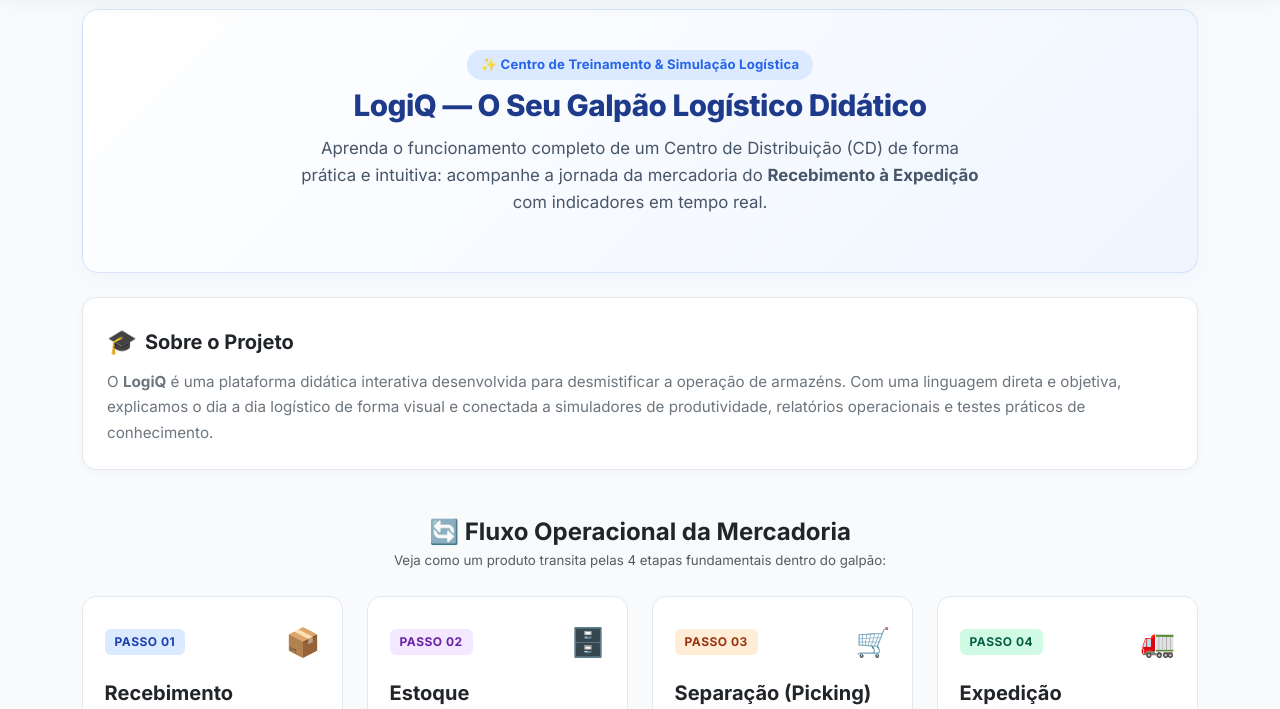
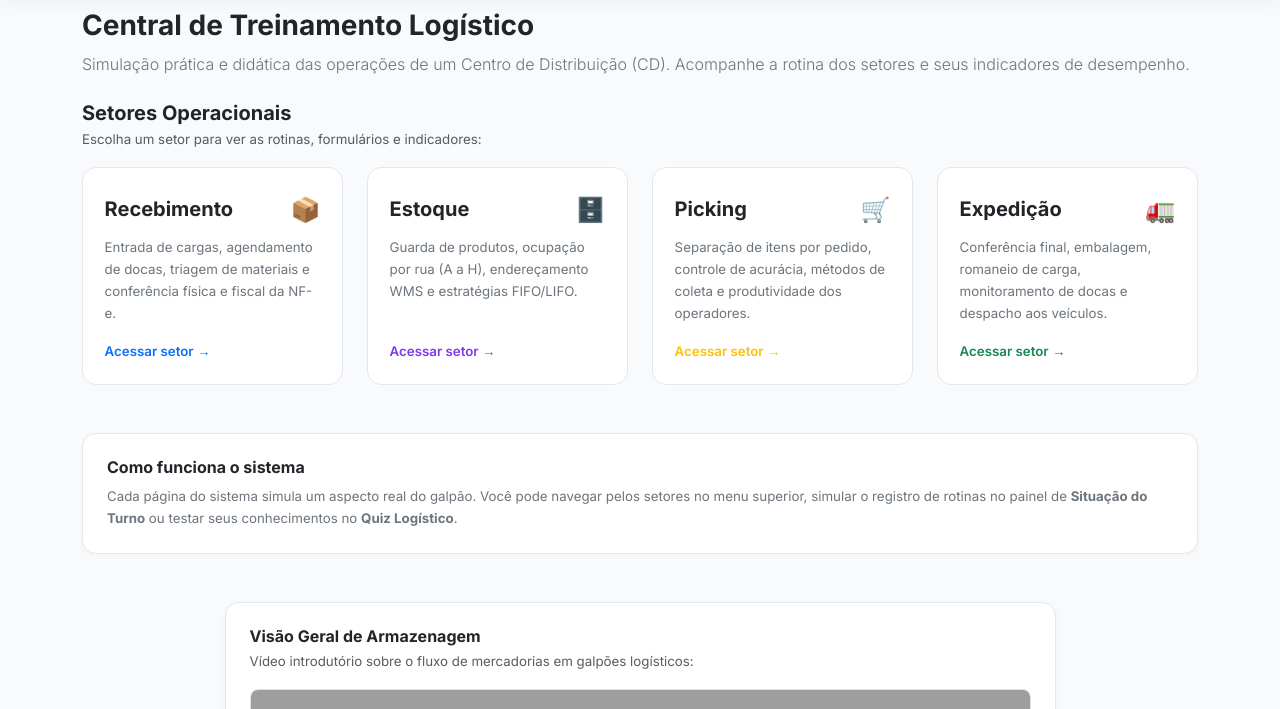
Before and after one commit to Vec-olegario/LogicQ, a Flask app: page / in a window 1280 px wide. Shown: the part 71-780 px from the top of the page. Run offline with Flask 3, Linux system fonts and the light colour scheme; some libraries are stand-ins or nearby versions; grey boxes are pictures that could not be loaded.

Commit message:
style: remove badges de passo 1 2 3 4 e deixa o layout limpo e humano

```diff
--- a/templates/inicio.html
+++ b/templates/inicio.html
@@ -3,134 +3,112 @@
 {% block content %}
 
 <!-- ══════════════════════════════════════════════════════
-     HERO BANNER PRINCIPAL (Elegante & Clean)
+     CABEÇALHO DA PÁGINA (Clean & Humano)
      ══════════════════════════════════════════════════════ -->
-<div class="hero-banner-custom mb-4 text-center">
-    <div class="hero-badge mb-2">✨ Centro de Treinamento & Simulação Logística</div>
-    <h1 class="hero-title-main">LogiQ — O Seu Galpão Logístico Didático</h1>
-    <p class="hero-subtitle-main mx-auto">
-        Aprenda o funcionamento completo de um Centro de Distribuição (CD) de forma prática e intuitiva:
-        acompanhe a jornada da mercadoria do <strong>Recebimento à Expedição</strong> com indicadores em tempo real.
+<div class="mb-4">
+    <h1 class="fw-bold text-dark mb-2">Central de Treinamento Logístico</h1>
+    <p class="text-secondary lead fs-6 mb-0">
+        Simulação prática e didática das operações de um Centro de Distribuição (CD). Acompanhe a rotina dos setores e seus indicadores de desempenho.
     </p>
 </div>
 
 <!-- ══════════════════════════════════════════════════════
-     SOBRE O PROJETO
-     ══════════════════════════════════════════════════════ -->
-<div class="card-custom mb-5">
-    <div class="d-flex align-items-center gap-2 mb-2">
-        <span class="fs-4">🎓</span>
-        <h3 class="h5 mb-0 fw-bold text-dark">Sobre o Projeto</h3>
-    </div>
-    <p class="text-secondary mb-0">
-        O <strong>LogiQ</strong> é uma plataforma didática interativa desenvolvida para desmistificar a operação de armazéns.
-        Com uma linguagem direta e objetiva, explicamos o dia a dia logístico de forma visual e conectada a simuladores de produtividade,
-        relatórios operacionais e testes práticos de conhecimento.
-    </p>
-</div>
-
-<!-- ══════════════════════════════════════════════════════
-     CADEIA DE VALOR LOGÍSTICA (PIPELINE OPERACIONAL 4 PASSOS)
+     SETORES OPERACIONAIS (CARDS LIMPOS SEM BADGES DE PASSO OU EMOJIS DE IA)
      ══════════════════════════════════════════════════════ -->
 <div class="mb-5">
-    <div class="text-center mb-4">
-        <h2 class="h4 fw-bold text-dark mb-1">🔄 Fluxo Operacional da Mercadoria</h2>
-        <p class="text-muted small">Veja como um produto transita pelas 4 etapas fundamentais dentro do galpão:</p>
+    <div class="mb-3">
+        <h2 class="h5 fw-bold text-dark mb-1">Setores Operacionais</h2>
+        <p class="text-muted small mb-0">Escolha um setor para ver as rotinas, formulários e indicadores:</p>
     </div>
 
     <div class="row g-4">
-        <!-- Passo 1: Recebimento -->
+        <!-- Recebimento -->
         <div class="col-12 col-md-6 col-xl-3">
             <a href="/recebimento" class="sector-pipeline-card sector-blue h-100 d-flex flex-column text-decoration-none">
-                <div class="d-flex align-items-center justify-content-between mb-3">
-                    <span class="pipeline-badge badge-blue">Passo 01</span>
-                    <span class="pipeline-icon">📦</span>
+                <div class="d-flex align-items-center justify-content-between mb-2">
+                    <h3 class="h5 fw-bold text-dark mb-0">Recebimento</h3>
+                    <span class="fs-4">📦</span>
                 </div>
-                <h4 class="h5 fw-bold text-dark mb-2">Recebimento</h4>
                 <p class="text-secondary small flex-grow-1 mb-3">
-                    A mercadoria chega ao galpão. É feito o agendamento de doca, descarregamento e conferência física e fiscal da NF-e.
+                    Entrada de cargas, agendamento de docas, triagem de materiais e conferência física e fiscal da NF-e.
                 </p>
                 <div class="pipeline-footer text-primary fw-semibold small">
-                    Explorar Recebimento →
+                    Acessar setor →
                 </div>
             </a>
         </div>
 
-        <!-- Passo 2: Estoque -->
+        <!-- Estoque -->
         <div class="col-12 col-md-6 col-xl-3">
             <a href="/estoque" class="sector-pipeline-card sector-purple h-100 d-flex flex-column text-decoration-none">
-                <div class="d-flex align-items-center justify-content-between mb-3">
-                    <span class="pipeline-badge badge-purple">Passo 02</span>
-                    <span class="pipeline-icon">🗄️</span>
+                <div class="d-flex align-items-center justify-content-between mb-2">
+                    <h3 class="h5 fw-bold text-dark mb-0">Estoque</h3>
+                    <span class="fs-4">🗄️</span>
                 </div>
-                <h4 class="h5 fw-bold text-dark mb-2">Estoque</h4>
                 <p class="text-secondary small flex-grow-1 mb-3">
-                    Armazenamento estratégico dos produtos. Controle de ocupação por rua (A-H), endereçamento WMS e giro FIFO/LIFO.
+                    Guarda de produtos, ocupação por rua (A a H), endereçamento WMS e estratégias FIFO/LIFO.
                 </p>
                 <div class="pipeline-footer text-purple fw-semibold small">
-                    Explorar Estoque →
+                    Acessar setor →
                 </div>
             </a>
         </div>
 
-        <!-- Passo 3: Picking -->
+        <!-- Picking -->
         <div class="col-12 col-md-6 col-xl-3">
             <a href="/picking" class="sector-pipeline-card sector-orange h-100 d-flex flex-column text-decoration-none">
-                <div class="d-flex align-items-center justify-content-between mb-3">
-                    <span class="pipeline-badge badge-orange">Passo 03</span>
-                    <span class="pipeline-icon">🛒</span>
+                <div class="d-flex align-items-center justify-content-between mb-2">
+                    <h3 class="h5 fw-bold text-dark mb-0">Picking</h3>
+                    <span class="fs-4">🛒</span>
                 </div>
-                <h4 class="h5 fw-bold text-dark mb-2">Separação (Picking)</h4>
                 <p class="text-secondary small flex-grow-1 mb-3">
-                    Coleta dos itens das prateleiras conforme os pedidos dos clientes. Foco em acurácia, produtividade e métodos de separação.
+                    Separação de itens por pedido, controle de acurácia, métodos de coleta e produtividade dos operadores.
                 </p>
                 <div class="pipeline-footer text-warning fw-semibold small">
-                    Explorar Picking →
+                    Acessar setor →
                 </div>
             </a>
         </div>
 
-        <!-- Passo 4: Expedição -->
+        <!-- Expedição -->
         <div class="col-12 col-md-6 col-xl-3">
             <a href="/expedicao" class="sector-pipeline-card sector-green h-100 d-flex flex-column text-decoration-none">
-                <div class="d-flex align-items-center justify-content-between mb-3">
-                    <span class="pipeline-badge badge-green">Passo 04</span>
-                    <span class="pipeline-icon">🚛</span>
+                <div class="d-flex align-items-center justify-content-between mb-2">
+                    <h3 class="h5 fw-bold text-dark mb-0">Expedição</h3>
+                    <span class="fs-4">🚛</span>
                 </div>
-                <h4 class="h5 fw-bold text-dark mb-2">Expedição</h4>
                 <p class="text-secondary small flex-grow-1 mb-3">
-                    Conferência final, embalagem, romaneio de carga e carregamento no caminhão correto para entrega pontual ao cliente (OTIF).
+                    Conferência final, embalagem, romaneio de carga, monitoramento de docas e despacho aos veículos.
                 </p>
                 <div class="pipeline-footer text-success fw-semibold small">
-                    Explorar Expedição →
+                    Acessar setor →
                 </div>
             </a>
-        </div>
-    </div>
-
-    <!-- Frase Conceitual em Destaque -->
-    <div class="quote-card-custom mt-4">
-        <div class="d-flex align-items-start gap-3">
-            <span class="fs-2 text-primary">💡</span>
-            <p class="fst-italic text-dark mb-0 align-self-center">
-                "Um galpão bem organizado faz as entregas chegarem mais rápido, com menor índice de erros e menor custo operacional — garantindo a satisfação do cliente final."
-            </p>
         </div>
     </div>
 </div>
 
 <!-- ══════════════════════════════════════════════════════
-     VÍDEO DIDÁTICO CENTRALIZADO (Moldura Premium Responsiva)
+     RESUMO SOBRE A OPERAÇÃO
+     ══════════════════════════════════════════════════════ -->
+<div class="card-custom mb-5">
+    <h3 class="h6 fw-bold text-dark mb-2">Como funciona o sistema</h3>
+    <p class="text-secondary small mb-0">
+        Cada página do sistema simula um aspecto real do galpão. Você pode navegar pelos setores no menu superior, simular o registro de rotinas no painel de <strong>Situação do Turno</strong> ou testar seus conhecimentos no <strong>Quiz Logístico</strong>.
+    </p>
+</div>
+
+<!-- ══════════════════════════════════════════════════════
+     VÍDEO DE APOIO
      ══════════════════════════════════════════════════════ -->
 <div class="row justify-content-center mb-5">
     <div class="col-12 col-lg-9">
-        <div class="card-custom text-center p-4">
+        <div class="card-custom p-4">
             <div class="mb-3">
-                <span class="badge bg-primary-subtle text-primary fw-bold px-3 py-2 rounded-pill mb-2">🎥 Mídia Educativa</span>
-                <h3 class="h5 fw-bold text-dark mb-1">Entenda a Logística de Armazém em 5 Minutos</h3>
-                <p class="text-muted small mb-0">Assista ao vídeo explicativo sobre o fluxo operacional de Centros de Distribuição:</p>
+                <h3 class="h6 fw-bold text-dark mb-1">Visão Geral de Armazenagem</h3>
+                <p class="text-muted small mb-0">Vídeo introdutório sobre o fluxo de mercadorias em galpões logísticos:</p>
             </div>
-            <div class="ratio ratio-16x9 rounded-4 overflow-hidden shadow-sm border">
+            <div class="ratio ratio-16x9 rounded-3 overflow-hidden border">
                 <iframe src="https://www.youtube.com/embed/NMqsdKAaaaw" title="Logística de Armazém" allowfullscreen></iframe>
             </div>
         </div>
@@ -138,19 +116,19 @@
 </div>
 
 <!-- ══════════════════════════════════════════════════════
-     CHAMADA FINAL CLEAN
+     BARRA DE NAVEGAÇÃO RÁPIDA
      ══════════════════════════════════════════════════════ -->
-<div class="sector-nav-bar card-custom d-flex flex-column flex-md-row align-items-md-center justify-content-between gap-3 p-4">
+<div class="sector-nav-bar card-custom d-flex flex-column flex-sm-row align-items-sm-center justify-content-between gap-3 p-4">
     <div>
-        <h4 class="h5 fw-bold text-dark mb-1">Pronto para colocar em prática?</h4>
-        <p class="text-muted small mb-0">Simule um turno de operação registrando cada etapa ou teste seus conhecimentos no Quiz Interativo.</p>
+        <h4 class="h6 fw-bold text-dark mb-1">Navegação Rápida</h4>
+        <p class="text-muted small mb-0">Escolha uma das atividades abaixo para continuar:</p>
     </div>
     <div class="d-flex flex-wrap gap-2">
-        <a href="/situacao" class="btn btn-outline-primary fw-semibold px-3 py-2 rounded-3">
-            📋 Simular Turno (4 Etapas)
+        <a href="/situacao" class="btn btn-outline-primary btn-sm fw-semibold px-3 py-2">
+            Simulação de Turno
         </a>
-        <a href="/quiz" class="btn btn-primary fw-semibold px-3 py-2 rounded-3">
-            📝 Ir para o Quiz →
+        <a href="/quiz" class="btn btn-primary btn-sm fw-semibold px-3 py-2">
+            Quiz Interativo →
         </a>
     </div>
 </div>
```
